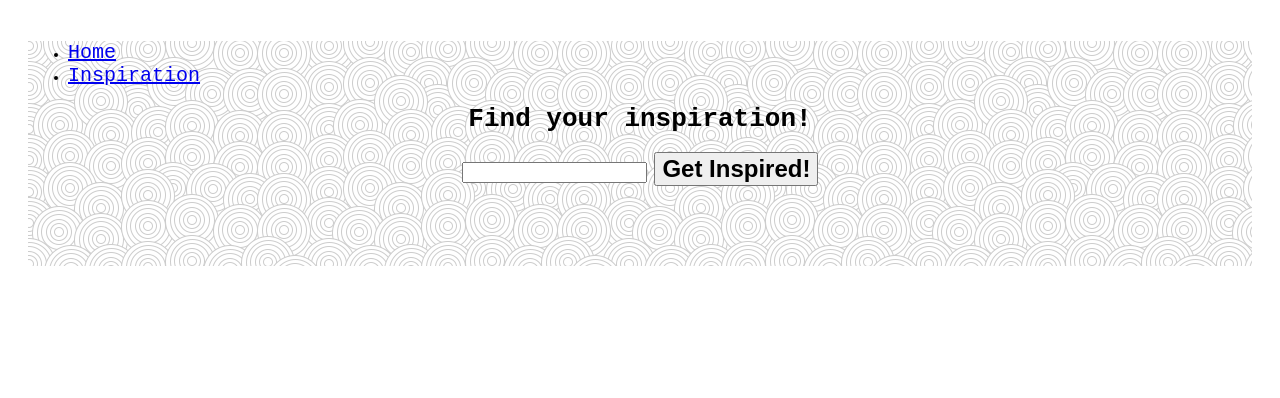
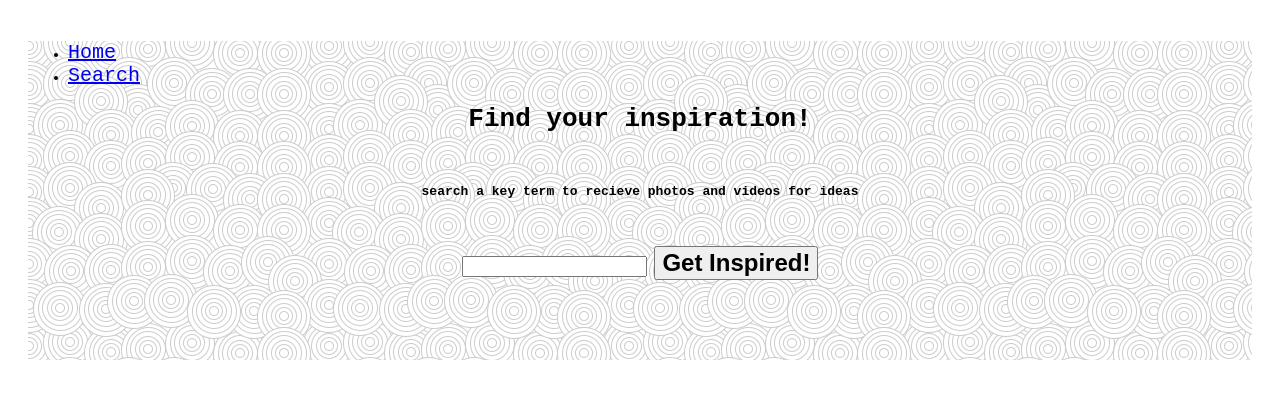
Before and after one commit to nicklyman/pixabay-inspiration, a website: page search.html in a window 1280 px wide. Drawn offline with nearby package versions, Linux system fonts and the light colour scheme; files that its build step writes are made by us from their sources.

Commit message:
last final changes to inspiration html page adding breaks to space out content. Changed README.md repo

```diff
--- a/scss/styles.scss
+++ b/scss/styles.scss
@@ -94,3 +94,6 @@ body {
   align-content: center;
   text-align: center;
 }
+h4{
+  text-align: center;
+}
--- a/inspire.html
+++ b/search.html
@@ -14,7 +14,7 @@
           <div class="container">
             <ul class="nav navbar-nav">
               <li><a href="index.html">Home</a></li>
-              <li><a href="inspire.html">Inspiration</a></li>
+              <li><a href="search.html">Search</a></li>
             </ul>
           </div>
         </nav>
@@ -22,6 +22,10 @@
       <div class="row">
         <div class="col-sm-12">
           <h1 class="about">Find your inspiration!</h1>
+          <br>
+          <h4>search a key term to recieve photos and videos for ideas</h4>
+          <br>
+          <br>
           <div id="button-container" class="form-group">
             <input type="text" id="input">
             <button id="user-input" class="btn btn-secondary btn-xs" type="submit">Get Inspired!</button>
```
Also changed, not shown: index.html (+1 -1 lines), README.md.
